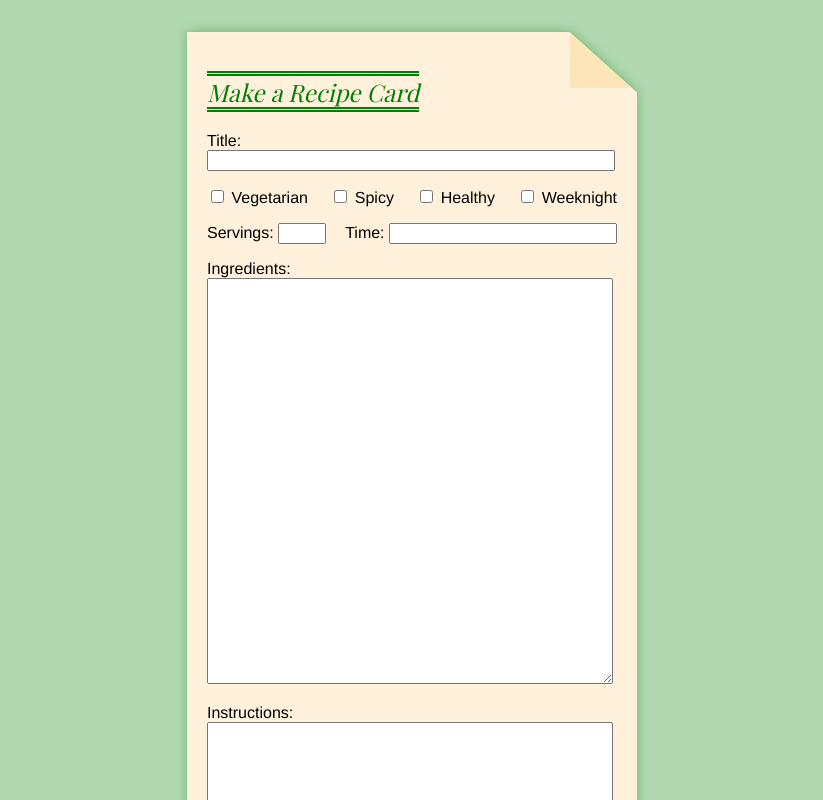
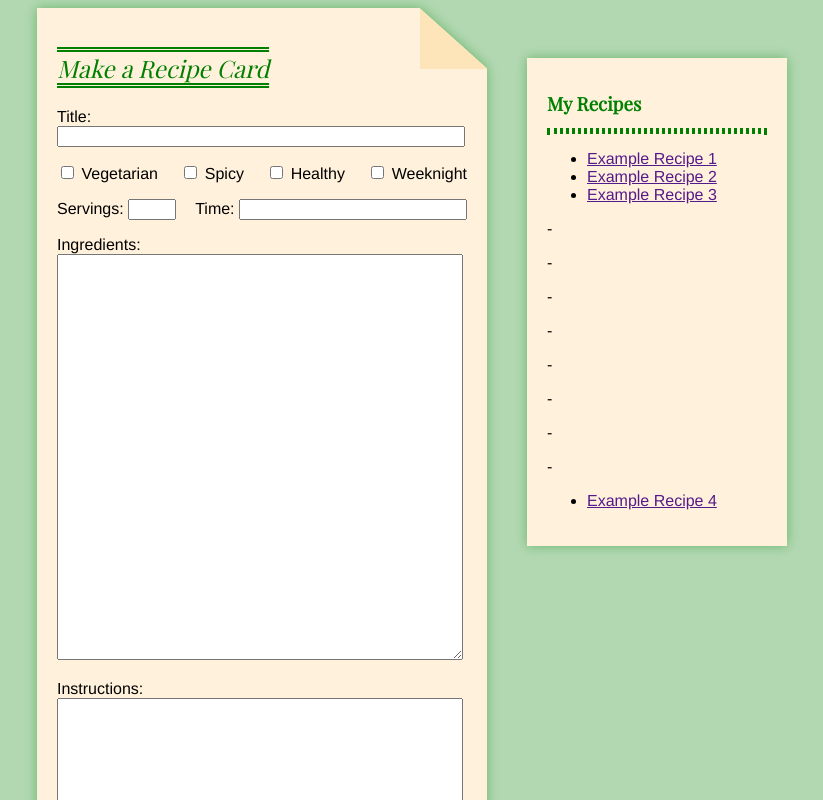
Before and after one commit to cameron-hicks/recipe-saver, a website: page index.html in a window 1280 px wide. Shown: the top 800 px of the page, without its empty margins (228-1051 px from the left). Drawn offline with nearby package versions, Linux system fonts and the light colour scheme.

Commit message:
Used flexbox to position a sidebar

```diff
--- a/index.html
+++ b/index.html
@@ -14,13 +14,15 @@
     <link href="/style.css" rel="stylesheet">
     <script src="/script.js" defer></script>
 
-    <div class="wrap">
+    <div class="wrapEverything">
+
+    <div class="wrapMain">
     <div class="main">
 
     <p id="pageTitle">Make a Recipe Card</h1>
 
     <form>
-        <!--  action="/script.js" target="_blank" method="post" would print the submitted data to a new tab or window. I chose method=post instead of method=get to be able to send more than 2048 characters and so the data would be printed in the url. not currently using in form element because of bugs -->
+        <!--  action="/script.js" target="_blank" method="post" would print the submitted data to a new tab or window. I prefer method=post instead of method=get to be able to send more than 2048 characters and so the data would be printed in the url. not currently using any action or target in form element because of errors -->
 
     <label for="title">Title:</label>
     <input type="text" id="title" name="title"></input>
@@ -72,7 +74,24 @@
 
   <div class="sidebar">
    <h1>My Recipes </h2>
+    <hr>
+    <ul>
+      <li><a href="">Example Recipe 1</a></li>
+      <li><a href="">Example Recipe 2</a></li>
+      <li><a href="">Example Recipe 3</a></li>
+    </ul>
+    <p>-</p>
+    <p>-</p>
+    <p>-</p>
+    <p>-</p>
+    <p>-</p>
+    <p>-</p>
+    <p>-</p>
+    <p>-</p>
+    <ul>
+      <li><a href="">Example Recipe 4</a></li>
+    </ul>
   </div>
-
+  </div>
   </body>
 </html>
--- a/script.js
+++ b/script.js
@@ -12,6 +12,7 @@ let recipe = {
 
 console.log(recipe);
 
+//To-do: Replace this strategy for creating an object with one of the more scaleable approaches I learned in JS The Hard Parts.
 function makeRecipeObject() {
     return {
         title: document.getElementById("title"),
@@ -26,43 +27,63 @@ function makeRecipeObject() {
     };
 }
 
-const newRecipe = document.getElementById("submit").addEventListener("click", makeRecipeObject()); //there's a problem with this line
+const newRecipe = document.getElementById("submit").addEventListener("click", event => makeRecipeObject()); //there's a problem with this line
 console.log(newRecipe);
-localStorage.setItem(newRecipe.title, JSON.stringify(newRecipe)); //error: Cannot read property 'title' of undefined at script.js:31
+localStorage.setItem(newRecipe.title, JSON.stringify(newRecipe)); //error: Cannot read property 'title' of undefined at script.js:31. This means I haven't set the recipe object's properties correctly or more generally haven't created the object properly; the object is undefined and the title is undefined.
+
+// To-do: Build a function that will use a keyup event listener to save the user's text to local storage while they type, so that if they accidentally close the tab or the submit button fails their recipe won't be lost. Use one of the strategies I learned in the JS The Hard Parts lecture to facilitate scalability. I'm probably not using "this" correctly.
+/*
+function saveProgressToLocalStorage() {
+    this.addEventListener("keyup", event => {
+        localStorage.setItem(`${this}`, this.value);
+    })
+    return console.log(this.currentTarget);
+}
+*/
+
+/* Next step would be to call function saveProgressToLocalStorage on each input element on the form, eg:
+document.getElementById("title").saveProgressToLocalStorage();
+vegetarian: document.getElementById("vegetarian").saveProgressToLocalStorage();
+The question is how to do this while obeying DRY. */
+
+/* Here's a question:
+Since I'm already saving these inputs in local storage, when the user clicks "Submit" button, instead of making an object from what's been entered into the input elements, can I make an object from what's been saved in local storage? What are the pros and cons of each strategy? */
 
 
-// title.addEventListener("keyup", (event) => {
-//     //console.log(event.currentTarget);
-//     //console.log(title.value);
-//     localStorage.setItem("title", title.value);
-//     localStorage.setItem("instructions", instructions.value);
-//     });
-// function readLastRecipe() {
-//
-// }
+/* Previous work I did:
+title.addEventListener("keyup", (event) => {
+    //console.log(event.currentTarget);
+    //console.log(title.value);
+    localStorage.setItem("title", title.value);
+    localStorage.setItem("instructions", instructions.value);
+    });
+function readLastRecipe() {
 
-// readRecentRecipe();
-// console.log(recipe);
-// recipe = makeRecipeObject();
-// console.log(recipe);
+}
 
-// function storeRecipeInLocalStorage(recipe) {
-// 	//takes a recipe object
-// 	//stores it in local storage
-// 	console.log(recipe);
-// }
+readRecentRecipe();
+console.log(recipe);
+recipe = makeRecipeObject();
+console.log(recipe);
 
-// storeRecipeInLocalStorage(recipe);
-// console.log(recipe);
+function storeRecipeInLocalStorage(recipe) {
+	//takes a recipe object
+	//stores it in local storage
+	console.log(recipe);
+}
 
-// function readRecipeFromLocalStorage(title) {
-// 	//prints out in html the recipe object saved in local storage with the corresponding title
-// 	//get the recipe object with the passed title: localStorage.getItem(....)....
-// 	localStorage.setItemById("readTitle", recipe.title);
-// 	localStorage.setItemById("readInstructions", recipe.instructions);
-// }
+storeRecipeInLocalStorage(recipe);
+console.log(recipe);
 
-//readRecipeFromLocalStorage("Black Bean Nachos");
+function readRecipeFromLocalStorage(title) {
+	//prints out in html the recipe object saved in local storage with the corresponding title
+	//get the recipe object with the passed title: localStorage.getItem(....)....
+	localStorage.setItemById("readTitle", recipe.title);
+	localStorage.setItemById("readInstructions", recipe.instructions);
+}
 
-//const input = document.getElementById("input");
-//input.value = localStorage.getItem("Saved Text");
+readRecipeFromLocalStorage("Black Bean Nachos");
+
+const input = document.getElementById("input");
+input.value = localStorage.getItem("Saved Text");
+*/
--- a/style.css
+++ b/style.css
@@ -1,22 +1,26 @@
 body {
 	font-family: helvetica, arial, sans-serif;
-	margin: 2em;
 	background-color: rgba(0, 128, 0, 0.3);
   }
 
-.wrap {
+.wrapEverything {
+	display: flex;
+	justify-content: space-around; /* expected behavior: position both main and sidebar divs in center of window with space around them */
+	align-items: flex-start; /* expected behavior: position both divs at top of window */
+	width: 750px;
+	margin: auto;
+}
+
+.wrapMain {
 	filter: drop-shadow(0 0 6px rgba(0, 128, 0, 0.4));
   }
 
 .main {
-	/*display: flex; --> this needs to be in the parent div
-	justify-content: flex-start;
-	flex-direction: column;*/
 	background-color:rgb(255, 241, 219);
-	/*border:rgb(255, 241, 219) 5px;*/
+	border:rgb(255, 241, 219) 5px;
+	padding: 20px;
 	margin: auto;
-	padding: 20px;
-	position: relative;
+	/*position: relative;*/
 	width: 410px;
 	overflow: hidden;
 	clip-path: polygon(0 0, 0 0, 85% 0, 100% 5%, 100% 100%, 100% 100%, 0% 100%, 0% 90%, 0% 100%);
@@ -26,8 +30,8 @@ body {
   content: '';
   position: absolute;
   display: block;
-  width: 67px;
-  height: 56px;
+  width: 15%;
+  height: 5%;
   background-color:rgb(253, 228, 185);
   top: 0;
   right: 0;
@@ -35,21 +39,15 @@ body {
 
 .row {
 	display: flex;
-	flex-direction:row;
 	justify-content: space-between;
 }
 
 .sidebar {
-	/* display: flex;
-	justify-content: flex-end;
-	flex-direction: column; */
-	position: sticky; /* this isn't working yet. */
-	top: 0;
-	margin: auto;
+	margin-top: 50px;
 	padding: 20px;
-	max-width: 410px;
+	width: 300px;
 	background-color:rgb(255, 241, 219);
-	/*border:rgb(255, 241, 219) 5px;*/
+	border:rgb(255, 241, 219) 5px;
 	filter: drop-shadow(0 0 6px rgba(0, 128, 0, 0.4));
   }
 
@@ -60,16 +58,14 @@ body {
 	color: green;
 	text-decoration: underline overline double green;
 	text-underline-position: under;
-	position: relative;
+
 }
 
 #title {
-
 	width: 400px;
   }
 
 #servings {
-
 	width: 40px;
 }
 
@@ -132,3 +128,11 @@ h3 {
 label {
 	font-family: helvetica, arial, sans-serif;
 }
+
+hr {
+	border: dotted green;
+}
+
+a {
+	/* to-do: style links. Font=body font, color=body color, no underline. */
+}
```
